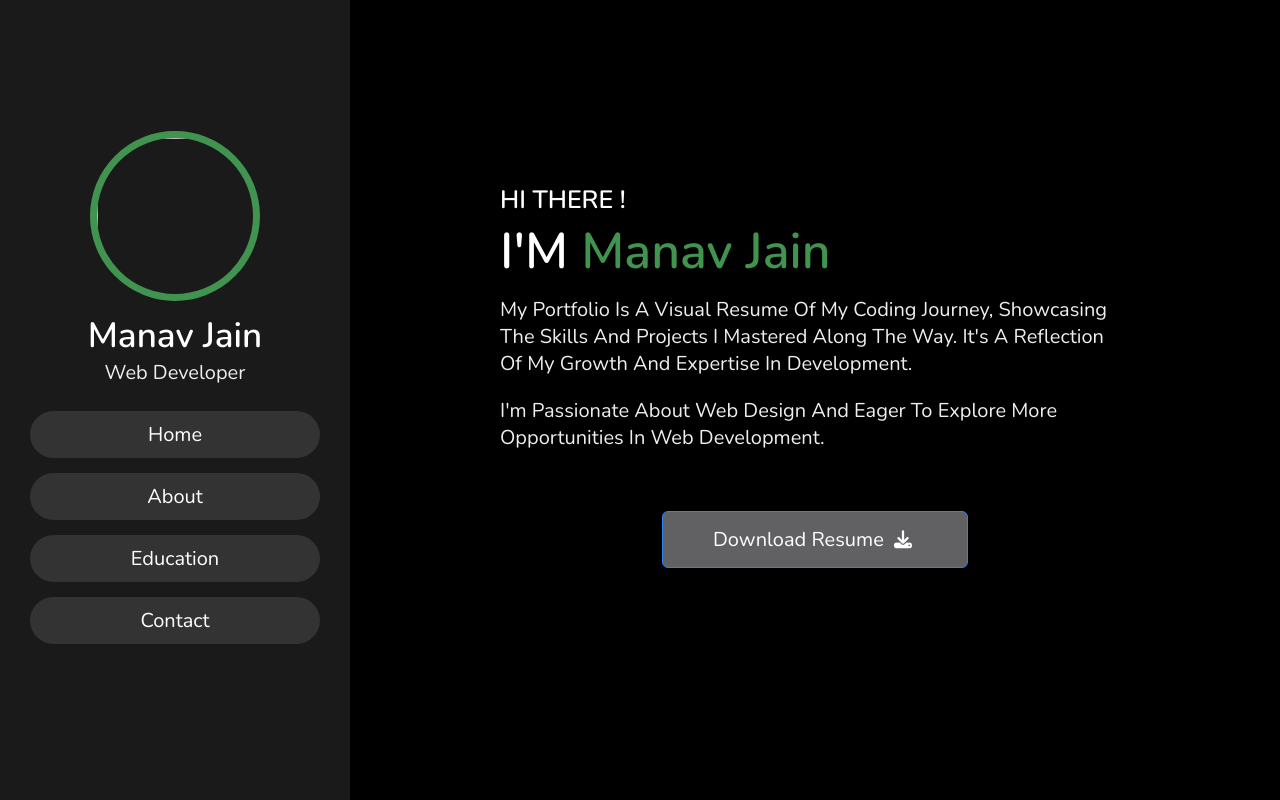
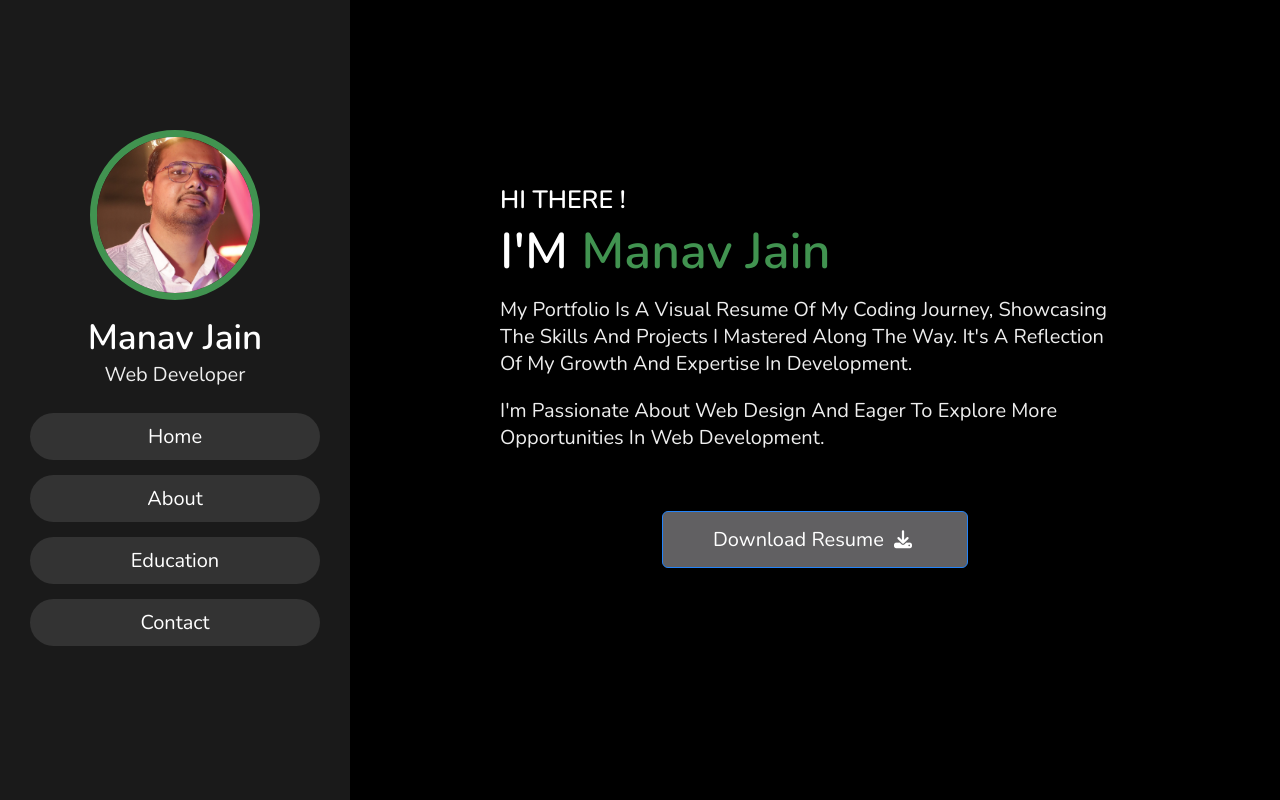
Before and after one commit to Manavjain28/personal-portfolio, a plain HTML site: page index.html in a window 1280 px wide. Shown: the top 800 px of the page. Drawn offline with nearby package versions, Linux system fonts and the light colour scheme.

Commit message:
Update index.html

```diff
--- a/index.html
+++ b/index.html
@@ -12,7 +12,7 @@
 <body>
     <header>
         <div class="user">
-            <img src="image/manavphoto_new.JPG" alt="">
+            <img src="manavphoto_new.jpg" alt="">
             <h3 class="name">Manav jain</h3>
             <p class="post">Web developer</p>
         </div>
```
